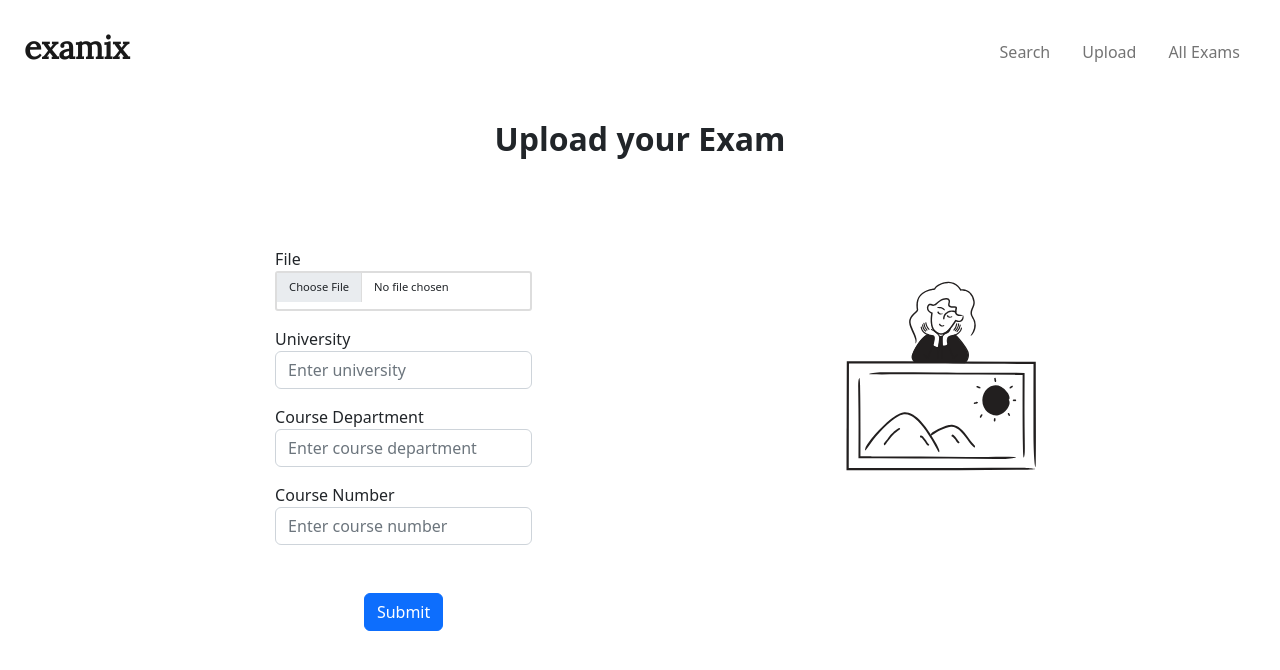
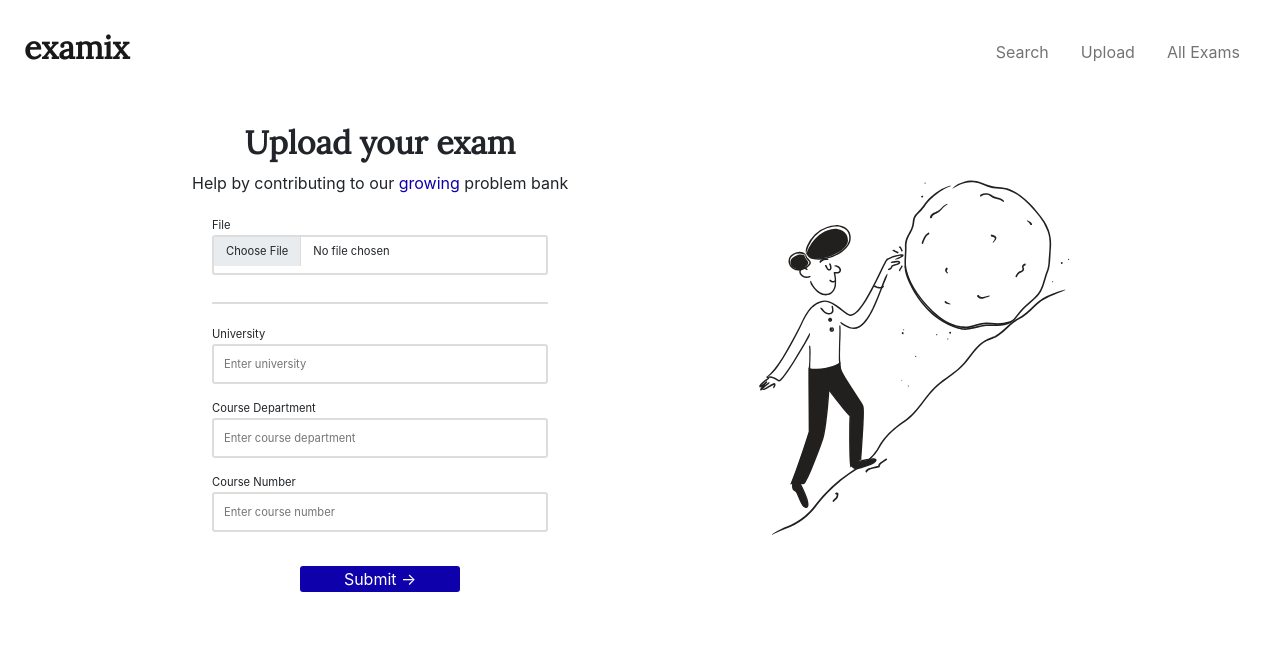
Before and after one commit to examix/examix, a Flask app: page /create in a window 1280 px wide. Shown: the top 670 px of the page. Run offline with Flask 3, Linux system fonts and the light colour scheme; some libraries are stand-ins or nearby versions.

Commit message:
Centering for all form-containing .html files.

```diff
--- a/flaskr/blog.py
+++ b/flaskr/blog.py
@@ -12,12 +12,13 @@ app = Flask(__name__)
 @bp.route('/')
 def index():
     db = get_db()
+    image_url = url_for('static', filename='styles/imgs/10.Landscape.svg')
     posts = db.execute(
         'SELECT p.id, title, body, created, author_id, username'
         ' FROM post p JOIN user u ON p.author_id = u.id'
         ' ORDER BY created DESC'
     ).fetchall()
-    return render_template('main/index.html', posts=posts)
+    return render_template('main/index.html', posts=posts, image_url=image_url)
 
 # Routing
 @bp.route('/search')
@@ -57,7 +58,7 @@ def cards():
 @bp.route('/create', methods=['GET', 'POST'])
 # @login_required
 def create():
-    image_url = url_for('static', filename='styles/imgs/10.Landscape.svg')
+    image_url = url_for('static', filename='styles/imgs/6.Effortless.svg')
     if request.method == 'POST':
         file = request.files['fileUpload']
         uni = request.form['university']
--- a/flaskr/static/styles/style.css
+++ b/flaskr/static/styles/style.css
@@ -45,10 +45,10 @@ input[type=submit] { align-self: start; min-width: 10em; }
 }
 
 body {
-    /* font-family: 'Inter', sans-serif;
+    font-family: 'Inter', sans-serif;
     background: white;
     margin: 0;
-    height: 100%; */
+    height: 100%;
     overflow: hidden;
 
     /* For sliding/easing in */
@@ -80,12 +80,12 @@ span {
 
 /******************************************Text*/
 /*Large text*/
-/* h1 {
-    /* font-family: 'Lora', serif;
+h1 {
+    font-family: 'Lora', serif;
     font-size: 2rem;
     font-weight: bold;
-    text-align: center; */
-
+    text-align: center;
+}
 
 /*Medium text*/
 .text {
@@ -98,6 +98,7 @@ span {
 
 .accentText {
     color: #0E00AB;
+    font-size: 1rem;
 }
 
 /*Misc header styling*/
@@ -135,7 +136,7 @@ span {
   }
 
 /******************************************Form*/
-/* .form {
+.form {
     flex: 1;
     padding: 0 20px;
 }
@@ -152,6 +153,7 @@ input[type=text] {
     width: 100%;
     padding: 10px;
     margin-bottom: 10px;
+    font-size: 0.7rem;
     box-sizing: border-box;
     height: 5vh;
     border-radius: 3px;
@@ -191,7 +193,7 @@ input[type=file]:hover {
     border-radius: 3px;
     color: #FFFFFF;
     /* font-size: 0.7rem; */
-} */
+}
 
 /*********************************Images*/
 .image {
--- a/flaskr/templates/base.html
+++ b/flaskr/templates/base.html
@@ -9,15 +9,6 @@
 </head>
 
 <title>examix</title>
-{% with messages = get_flashed_messages() %}
-  {% if messages %}
-    <ul class=flashes>
-    {% for message in messages %}
-      <li>{{ message }}</li>
-    {% endfor %}
-    </ul>
-  {% endif %}
-{% endwith %}
 
 <body>
   <nav class="navbar navbar-expand-lg px-4 py-4">
@@ -47,7 +38,20 @@
 
   {% block content %}{% endblock %}
 
+  {% with messages = get_flashed_messages() %}
+    {% if messages %}
+      <ul class=flashes>
+      {% for message in messages %}
+        <li>{{ message }}</li>
+      {% endfor %}
+      </ul>
+    {% endif %}
+  {% endwith %}
+
   <!-- Include Bootstrap -->
   <script src="https://cdn.jsdelivr.net/npm/bootstrap@5.3.2/dist/js/bootstrap.min.js" integrity="sha384-BBtl+eGJRgqQAUMxJ7pMwbEyER4l1g+O15P+16Ep7Q9Q+zqX6gSbd85u4mG4QzX+" crossorigin="anonymous"></script>
+  <!-- Include confetti -->
+  <script src="https://cdn.jsdelivr.net/npm/canvas-confetti@1.5.1/dist/confetti.browser.min.js"></script>
+  <!-- Include local script -->
   <script src="../static/styles/script.js"></script>
 </body>
--- a/flaskr/templates/main/create.html
+++ b/flaskr/templates/main/create.html
@@ -4,71 +4,56 @@
   {{ super() }}
 {% endblock %}
 {% block content %}
-<h2 class="text-center" style="padding-top: 2vh; font-weight: 700;">Upload your Exam</h2>
-<div class="container" style="padding-top: 10vh; padding-left: 6vw;">
-  <div class="row">
-    <div class="col-md-6 d-flex justify-content-center align-items-center">
-      <!-- Content for the first column -->
+<!-- <div class="wrap" style="padding-left: 15%;">
+  <div class="form">
+      <h1>Upload your exam</h1>
+      Content for the first column
       <form action="/create" method="post" enctype="multipart/form-data">
-        <div class="form-group mb-3">
         <label for="file">File</label>
         <input type="file" name="fileUpload" class="form-control" id="inputGroupFile02">
-        </div>
-
-        <div class="form-group mb-3">
         <label for="university">University</label>
         <input type="text" name="university" class="form-control" id="university" aria-describedby="university" placeholder="Enter university">
-        </div>
-
-        <div class="form-group mb-3">
         <label for="department">Course Department</label>
         <input type="text" name="courseDept" class="form-control" id="department" placeholder="Enter course department">
-        </div>
-
-        <div class="form-group mb-5">
         <label for="number">Course Number</label>
         <input type="text" name="courseNum" class="form-control" id="number" placeholder="Enter course number">
-        </div>
-
-        <div class="text-center">
         <button type="submit" class="btn btn-primary">Submit</button>
-        </div>
       </form>
     </div>
 
-    <div class="col-md-6 text-center">
-      <!-- Content for the second column -->
-      <img src="{{ image_url }}" alt="calm person" class="img-large2 mx-auto">
+    <div class="image">
+      Content for the second column
+      <img src="{{ image_url }}" alt="calm person">
     </div>
   </div>
-</div>
+</div> -->
 
 
 
-<!-- <div class="wrap">
+<div class="wrap" style="padding-left: 15%;">
   <div class="content">
       <div class="center">
         <h1>Upload your exam</h1>
         <p class="text">Help by contributing to our <span class="accentText">growing</span> problem bank</p>
       </div>
       <div class="form">
-          <form action="">
-              <label for="file" id="fileLabel">File</label><br>
-              <input type="file" class="form-control" id="customFile" />
+        <form action="/create" method="post" enctype="multipart/form-data">
+          <label for="file">File</label>
+          <input type="file" name="fileUpload" class="form-control" id="inputGroupFile02" accept=".pdf" required>
           <hr>
           <label for="university">University</label><br>
-              <input type="text" id="university" name="university" value=""><br>
-              <label for="university">Course Department</label><br>
-              <input type="text" id="courseDept" name="courseDept" value=""><br>
-              <label for="university">Course Number</label><br>
-              <input type="text" id="courseNum" name="courseNum" value=""><br><br>
-              <input type="submit" value="Submit" class="centered-submit-button">
+          <input type="text" name="university" id="university" name="university" value="" pattern="[A-Za-z]+" placeholder="Enter university" required><br>
+          <label for="courseDept">Course Department</label><br>
+          <input type="text" name="courseDept" id="courseDept" name="courseDept" value="" pattern="[A-Za-z]+" placeholder="Enter course department" required><br>
+          <label for="courseNum">Course Number</label><br>
+          <input type="text" name="courseNum" id="courseNum" name="courseNum" value="" pattern="[0-9]+" placeholder="Enter course number" required><br><br>
+          <input type="submit" value="Submit &rarr;" class="centered-submit-button">
         </form>
       </div>
   </div>
   <div class="image">
     <img src="{{ image_url }}" alt="calm person"/>
-  </div> -->
+  </div>
 </div>
 
 {% endblock %}
--- a/flaskr/templates/main/index.html
+++ b/flaskr/templates/main/index.html
@@ -16,7 +16,7 @@
         <button type="button" class="btn btn-dark mx-2">Search</button>
         <button type="button" class="btn btn-dark mx-2">Upload</button>
       </div>
-      <img src="{{ image_url2 }}" alt="calm person" class="img-large mx-auto">
+      <img src="{{ image_url }}" alt="calm person" class="img-large mx-auto">
     </div>
   </div>
 </div>
--- a/flaskr/templates/main/search.html
+++ b/flaskr/templates/main/search.html
@@ -4,7 +4,7 @@
   {{ super() }}
 {% endblock %}
 {% block content %}
-<div class="wrap">
+<div class="wrap" style="padding-right: 15%;">
     <div class="image">
         <img src="{{ image_url }}" alt="calm person"/>
     </div>
@@ -16,7 +16,7 @@
         <div class="form">
             <form action="">
                 <label for="search">Search</label><br>
-                <input type="text" id="search" name="search" value=""><br><br>
+                <input type="text" id="search" name="search" value="" placeholder="Enter search" required><br><br>
                 <input type="submit" value="Search &rarr;" class="centered-submit-button">
               </form>
         </div>
```
Also changed, not shown: flaskr/templates/main/remix.html (+11 -5 lines). Lines whose indentation alone changed are shown as unchanged.
